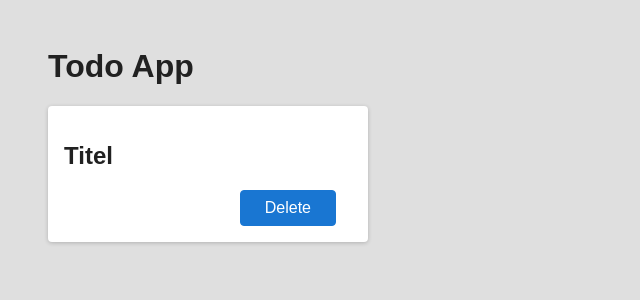
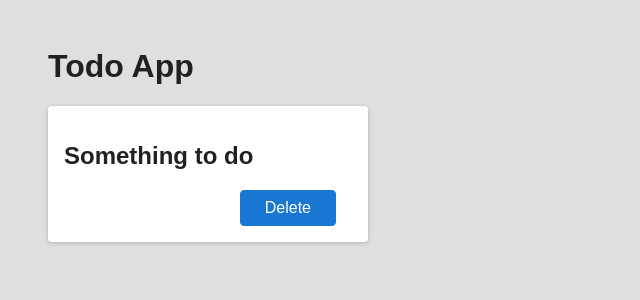
Before and after one commit to deskavaenkelt/MeetupAppWithTsAndFirebase, a React (Create React App) app in the folder client/: page / in a window 1280 px wide. Shown: the top 300 px of the page, without its empty margins (0-640 px from the left). Built offline with nearby package versions, Linux system fonts and the light colour scheme.

Commit message:
Todo component props

```diff
--- a/client/src/App.tsx
+++ b/client/src/App.tsx
@@ -2,10 +2,12 @@ import React from 'react'
 import Todo from './components/Todo'
 
 function App() {
+
+
 	return (
 		<>
 			<h1>Todo App</h1>
-			<Todo />
+			<Todo text='Something to do'/>
 		</>
 	)
 }
--- a/client/src/components/Todo.tsx
+++ b/client/src/components/Todo.tsx
@@ -1,10 +1,14 @@
-import React from 'react'
+import React, { FC } from 'react'
 
-const Todo = () => {
+export interface Props {
+	text: string,
+}
+
+const Todo: FC<Props> = ({text}) => {
 
 	return (
 		<div className='card'>
-			<h2>Titel</h2>
+			<h2>{ text }</h2>
 			<div className='actions'>
 				<button className='btn'>Delete</button>
 			</div>
```
